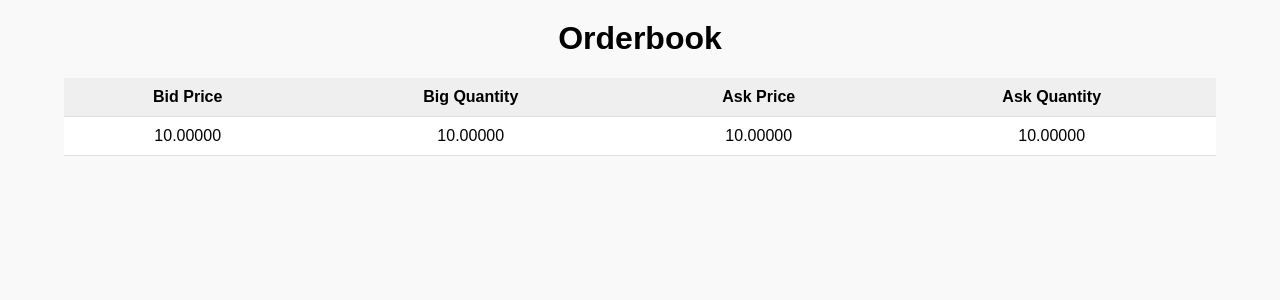
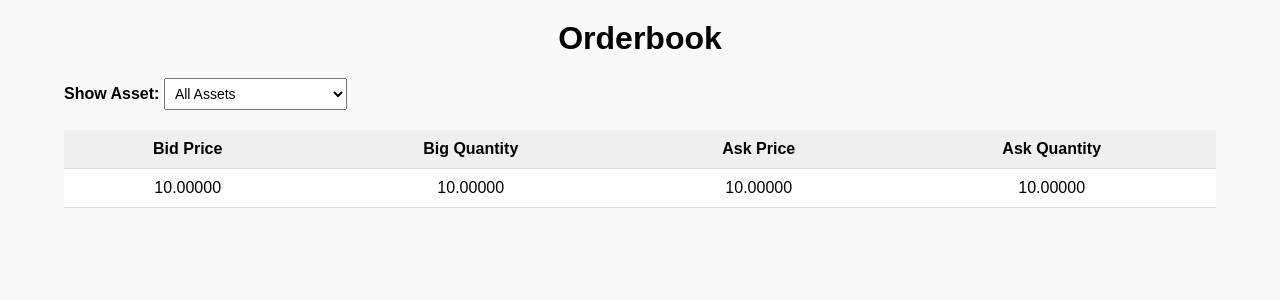
Before and after one commit to DomScripts/Class-Orderbook, a PHP site: page /pages/dashboard/dashboard.php in a window 1280 px wide. Shown: the part 45-345 px from the top of the page. Run offline with PHP 8.4, Linux system fonts and the light colour scheme; the visitor is signed in with stand-in values (Sample User, id 1); data comes from the database, SQL or seed files in the repository; both versions use the stored data as it was after the commit; tables that the repository leaves empty hold one stand-in row (values such as "Sample post").

Commit message:
Added Ethereum and Solano.
Added the ability to filer dashbaord data.

```diff
--- a/pages/dashboard/dashboard.php
+++ b/pages/dashboard/dashboard.php
@@ -44,7 +44,24 @@ if (!isset($_SESSION['TraderID'])) {
             text-decoration: underline;
         }
 
-        /* -- TABLE -- */
+        /* -- FILTER BAR -- */
+        .filter-bar {
+            width: 90%;
+            margin: 16px auto;
+            display: flex;
+            justify-content: flex-start;
+            align-items: center;
+            gap: 12px;
+        }
+        .filter-bar label {
+            font-weight: bold;
+        }
+        select {
+            padding: 6px;
+            font-size: 14px;
+        }
+
+         /* -- TABLE -- */
         table {
             width: 90%;
             margin: 20px auto;
@@ -93,22 +110,61 @@ $columnNames = [
     'ask_qty' => 'Ask Quantity'
 ];
 
+// --- Load asset list for dropdown ---
 try {
-    $stmt = $conn->prepare("SELECT bid_price, bid_qty, ask_price, ask_qty FROM MarketData ORDER BY Timestamp DESC LIMIT 50");
-    $stmt->execute();
+    $assetStmt = $conn->prepare("SELECT AssetID, Symbol, Name FROM Asset ORDER BY Name, Symbol");
+    $assetStmt->execute();
+    $assets = $assetStmt->fetchAll(PDO::FETCH_ASSOC);
+} catch (PDOException $e) {
+    echo "<p style='color:red; text-align:center;'>Error loading assets: " . htmlspecialchars($e->getMessage()) . "</p>";
+    $assets = [];
+}
+
+// --- Get selected asset from GET (preserve selection on refresh) ---
+$selectedAsset = isset($_GET['asset_id']) && $_GET['asset_id'] !== '' ? (int) $_GET['asset_id'] : null;
+?>
+
+<!-- FILTER / DROPDOWN -->
+<div class="filter-bar">
+    <form method="GET" id="assetFilterForm">
+        <label for="asset_id">Show Asset:</label>
+        <select name="asset_id" id="asset_id" onchange="document.getElementById('assetFilterForm').submit()">
+            <option value="">All Assets</option>
+            <?php foreach ($assets as $a):
+                $label = $a['Symbol'] ? htmlspecialchars($a['Symbol']) . " — " . htmlspecialchars($a['Name']) : htmlspecialchars($a['Name']);
+                $selected = ($selectedAsset !== null && $selectedAsset === (int)$a['AssetID']) ? 'selected' : '';
+            ?>
+                <option value="<?= (int)$a['AssetID'] ?>" <?= $selected ?>><?= $label ?></option>
+            <?php endforeach; ?>
+        </select>
+    </form>
+</div>
+
+<?php
+try {
+    if ($selectedAsset) {
+        $stmt = $conn->prepare("SELECT bid_price, bid_qty, ask_price, ask_qty, AssetID FROM MarketData WHERE AssetID = :aid ORDER BY Timestamp DESC LIMIT 50");
+        $stmt->execute([':aid' => $selectedAsset]);
+    } else {
+        $stmt = $conn->prepare("SELECT bid_price, bid_qty, ask_price, ask_qty, AssetID FROM MarketData ORDER BY Timestamp DESC LIMIT 50");
+        $stmt->execute();
+    }
+
     $rows = $stmt->fetchAll(PDO::FETCH_ASSOC);
 
     if ($rows) {
         echo "<table>";
         echo "<tr>";
         foreach ($rows[0] as $col => $val) {
+            if ($col === 'AssetID') continue;
             echo "<th>" . htmlspecialchars($columnNames[$col] ?? $col) . "</th>";
         }
         echo "</tr>";
 
         foreach ($rows as $row) {
             echo "<tr>";
-            foreach ($row as $val) {
+            foreach ($row as $col=>$val) {
+                if ($col === 'AssetID') continue;
                 echo "<td>" . formatNum($val) . "</td>";
             }
             echo "</tr>";
```
Also changed, not shown: sql/schema.sql (+7 -0 lines), 4 other files.
